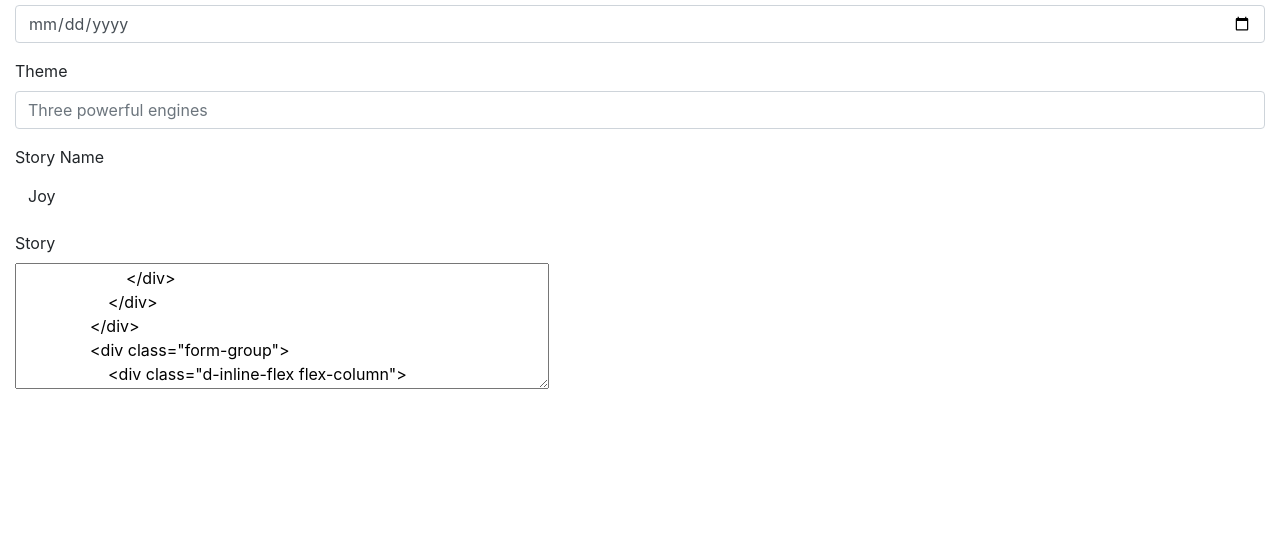
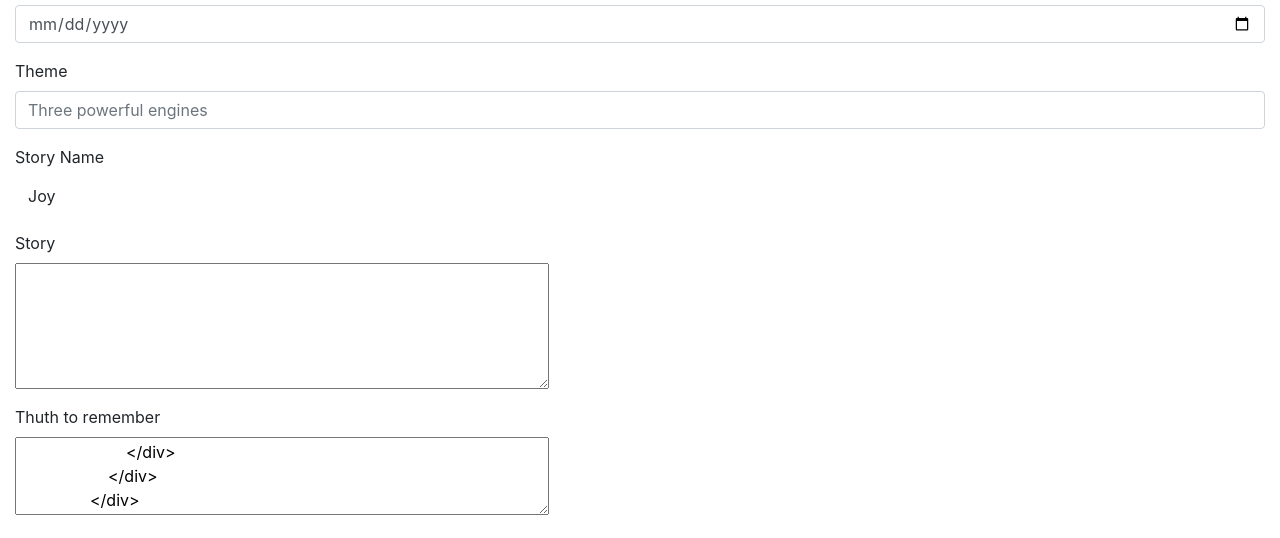
Before and after one commit to nastyakpi1995/form_publish, a plain HTML site: page index.html in a window 1280 px wide. Shown: the part 262-800 px from the top of the page. Drawn offline with nearby package versions, Linux system fonts and the light colour scheme.

Commit message:
form: add text_form

```diff
--- a/index.html
+++ b/index.html
@@ -111,7 +111,7 @@
                     <div class="d-inline-flex flex-column">
                         <label class="m-t-3 form_lable">Story</label>
                         <div class="btn-group">
-                            <textarea name="comment_area" cols="50"  id="comment_area" rows="5">
+                            <textarea name="comment_area" cols="50"  id="comment_area" rows="5"></textarea>
                         </div>
                     </div>
                 </div>
```
